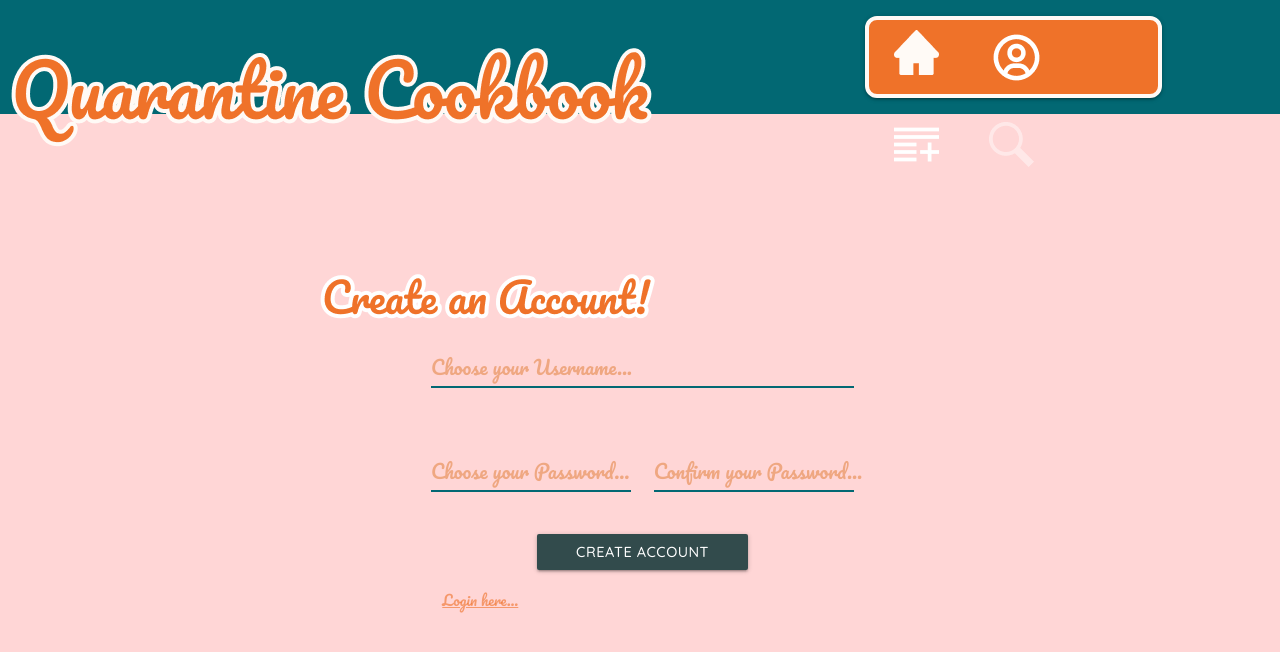
After one commit to Matt-atCasey/QuarantineCookbook, a Flask app: page /create_account in a window 1280 px wide. The commit adds this page. Shown: the top 652 px of the page. Run offline with Flask 2, Linux system fonts and the light colour scheme; some libraries are stand-ins or nearby versions.

Commit message:
Added create account page and full functionality -checks for existing usernames -stores passwords as hashes in database

```diff
--- a/app.py
+++ b/app.py
@@ -3,7 +3,7 @@ import os
 from flask_pymongo import PyMongo
 from bson.objectid import ObjectId
 from werkzeug.security import generate_password_hash, check_password_hash
-
+# App config
 app = Flask(__name__)
 app.config['MONGO_DBNAME'] = 'cookbook-app-db'
 # DO NOT UPLOAD WITH URI
@@ -18,7 +18,7 @@ def home():
     recipes = mongo.db.recipe.find()
     return render_template('home.html', recipes=recipes)
 
-
+# Allows logged in users to add recipes to the database
 @app.route('/add_recipe', methods=['GET', 'POST'])
 def add_recipe():
     if request.method == 'GET':
@@ -29,32 +29,30 @@ def add_recipe():
             exis_recipes.insert_one(request.form.to_dict())
             return redirect(url_for('home'))
 
-
+# Log in functionality
 @app.route('/login', methods=['GET', 'POST'])
 def login():
+    # if the login form is recived:
     if request.method == 'POST':
         req = request.form
         username = req.get('username')
         password = req.get('password')
-        print(username+password)
+        # Try to grab from the database
         try:
             db_user = mongo.db.users.find_one({"username": username})
             db_pass = db_user.get('password')
         except:
             flash('Error accesing Database! Please try again.')
             return redirect(url_for('login'))
-        print(db_user)
-        print(db_user.get('password'))
+            # Compares the hashes of the form password and the password stored in the database for that user
         if check_password_hash(db_pass, password) == True:
             session['USERNAME'] = username
-            print(session['USERNAME'])
             flash(f'You have been logged in successfully, {username}')
             return redirect(url_for('home'))
         else:
-            print(check_password_hash(db_user.get('password'), password))
-            print(session.get('USERNAME'))
             flash('Invalid user/pass. Please try again!')
             return render_template('login.html')
+            # Else if loading page:
     elif request.method == 'GET':
         if session.get('USERNAME'):
             flash('You are already logged in!')
@@ -63,6 +61,39 @@ def login():
             return render_template('login.html')
 
 
+@app.route('/create_account', methods=['GET', 'POST'])
+def create_account():
+    if request.method == 'POST':
+        req = request.form
+        username = req.get('username')
+        password = req.get('password')
+        confirm_password = req.get('confirm_password')
+        users = mongo.db.users
+        if password == confirm_password:
+            try:
+                if users.find_one({'username': username}) == None:
+                    pass_hash = generate_password_hash(password)
+                    new_user = {'username': username,
+                                'password': pass_hash}
+                    users.insert_one(new_user)
+                else:
+                    flash('This username is already taken! Please try again.')
+                    return redirect(url_for('create_account'))
+            except:
+                flash('Database connection failed! Please try again.')
+                return redirect(url_for('create_account'))
+            session['USERNAME'] = username
+            flash(
+                f'Your account: ({username}) was created and you have been logged in successfully!')
+            return redirect(url_for('home'))
+    elif request.method == 'GET' and session.get('USERNAME'):
+        username = session.get('USERNAME')
+        flash('You are already logged in, {username}.')
+        return redirect(url_for('home'))
+    else:
+        return render_template('createaccount.html')
+
+# used for logout button to remove session
 @app.route('/logout')
 def logout():
     session.pop('USERNAME', None)
--- a/static/css/style.css
+++ b/static/css/style.css
@@ -109,6 +109,9 @@ nav {
 .add_recipe_header {
   margin-top: 5vh;
 }
+
+
+
 .login_header {
   margin: 20vh 0 0 10vw;
 }
@@ -125,29 +128,35 @@ nav {
 .login_form {
   font-family: Pacifico;
 }
+
 /* label color */
 .input-field label {
   color: #efa781;
   font-size: calc(17px + (20 - 17) * ((100vw - 300px) / (1600 - 300)));
 }
+
 /* label focus color */
-.input-field input[type='text']:focus + label {
+.input-field input[type='text']:focus+label {
   color: #ef7229;
 }
+
 /* label underline focus color */
 .input-field input[type='password'] {
   border-bottom: 1.5px solid #026873;
   box-shadow: 0 1px 0 0 #026873;
 }
+
 .input-field input[type='text'] {
   border-bottom: 1.5px solid #026873;
   box-shadow: 0 1px 0 0 #026873;
 }
+
 /* valid color */
 .input-field input[type='text'].valid {
   border-bottom: 1px solid #089767;
   box-shadow: 0 1px 0 0 #089767;
 }
+
 /* invalid color */
 .input-field input[type='text'].invalid {
   border-bottom: 1px solid rgb(172, 24, 24);
@@ -160,3 +169,9 @@ nav {
   display: block;
   margin-right: 2vh;
 }
+
+.login_form a {
+  color: #ef72299d;
+  text-decoration: underline;
+  margin-top: 20px;
+}
--- /dev/null
+++ b/templates/createaccount.html
@@ -0,0 +1,35 @@
+{% extends 'base.html' %}
+{% block content %}
+
+<div class="login_header">
+    <img src="{{url_for('static', filename='/img/createaccount.png')}}" alt="">
+</div>
+
+<div class="row login_form">
+    <form class="col s6 offset-s3" action="{{url_for('create_account')}}" method="post">
+        <div class="row">
+            <div class="input-field col s12">
+                <input id="username" name="username" type="text" class="validate" required minlength="5" maxlength="15">
+                <label for="username">Choose your Username...</label>
+            </div>
+        </div>
+        <div class="row">
+            <div class="input-field col s6">
+                <input id="password" name="password" type="password" class="validate" required minlength="5"
+                    maxlength="20">
+                <label for="password">Choose your Password...</label>
+            </div>
+            <div class="input-field col s6">
+                <input id="confirm_password" name="confirm_password" type="password" class="validate" required
+                    minlength="5" maxlength="20">
+                <label for="confirm_password">Confirm your Password...</label>
+            </div>
+        </div>
+        <button class="btn waves-effect waves-light col s6 offset-s3" type="submit" name="action">Create Account
+        </button>
+        <a href="{{url_for('login')}}" class="col s4">Login here...</a>
+
+</div>
+</form>
+
+{% endblock content %}
--- a/templates/home.html
+++ b/templates/home.html
@@ -2,7 +2,7 @@
 
 <div class="row recipe_container">
   {% for recipe in recipes %}
-  <div class="col s9 offset-s2 recipe_card">
+  <div class="col s9 offset-s2 recipe_card hoverable">
     <div class="col s3">
       <img class="responsive-img" src="static/img/{{recipe.recipe_img}}" />
     </div>
```
Also changed, not shown: templates/login.html (+4 -3 lines), static/img/createaccount.png (added).
